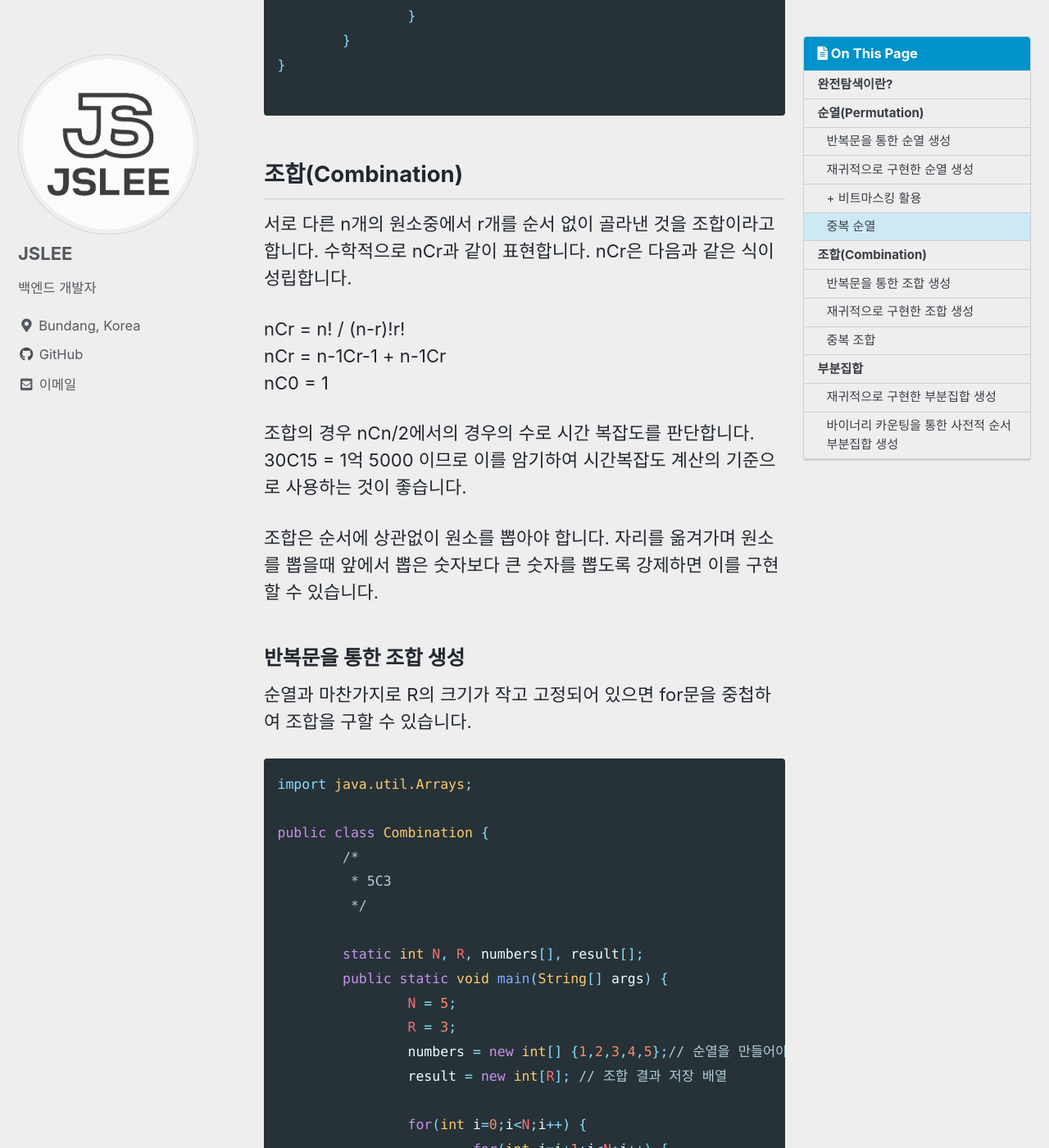
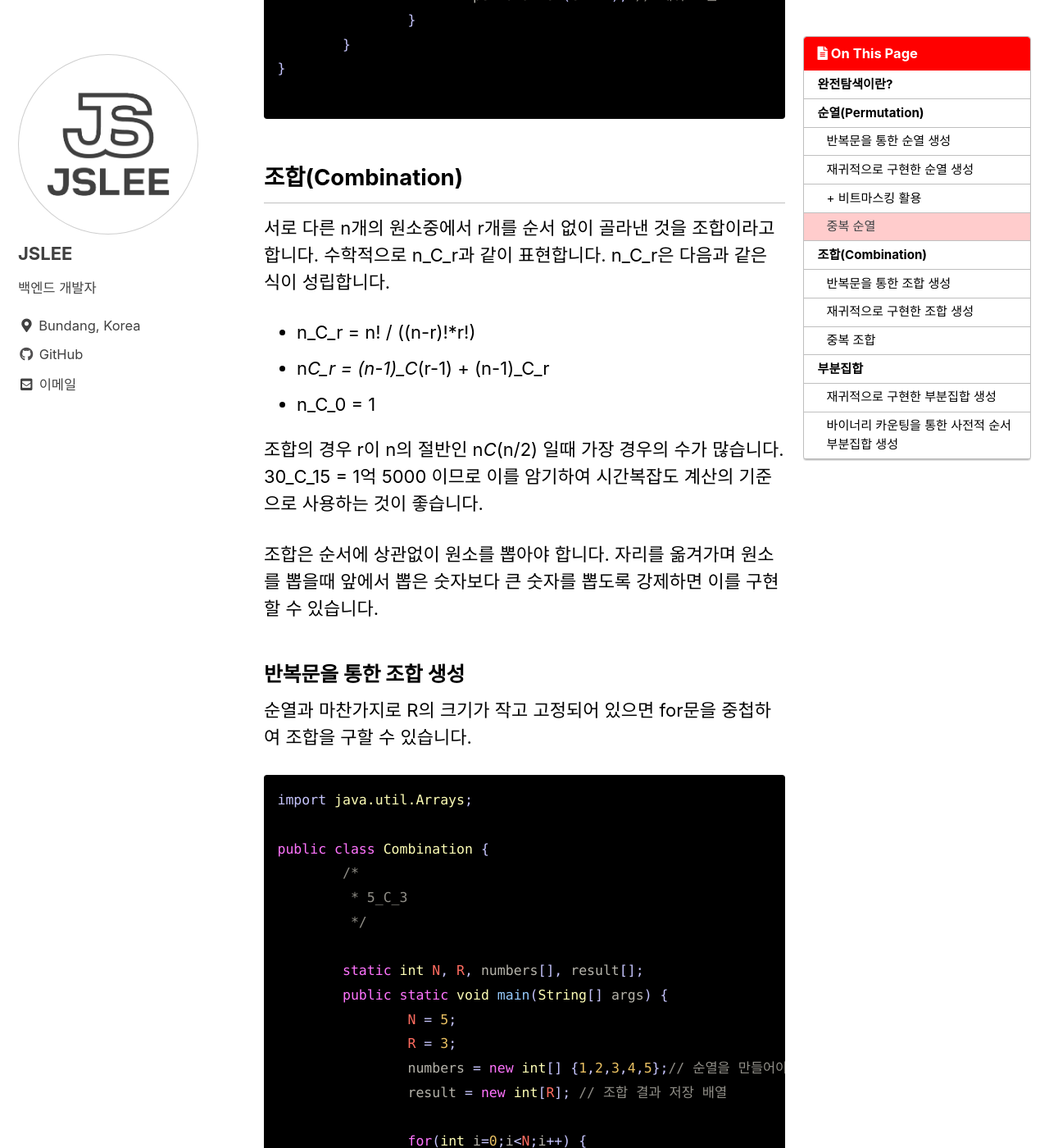
Before and after one commit to jslee7420/devlog, a Jekyll site: the page built from _posts/2021-08-12-BruteForce.md, in a window 1280 px wide and 1400 px high, scrolled down 5326 px. Shown: the whole window at 82% size. Built offline with Jekyll 4.4.1, drawn with Linux system fonts in a browser that asks for light colours; cached includes are drawn as plain includes; some of the changed text lies outside the part shown.

Commit message:
UPDATE bruteforce ADD git

```diff
--- a/_config.yml
+++ b/_config.yml
@@ -12,7 +12,7 @@
 
 # theme                  : "minimal-mistakes-jekyll"
 # remote_theme           : "mmistakes/minimal-mistakes"
-minimal_mistakes_skin: "air" # "air", "aqua", "contrast", "dark", "dirt", "neon", "mint", "plum", "sunrise"
+minimal_mistakes_skin: "contrast" # "air", "aqua", "contrast", "dark", "dirt", "neon", "mint", "plum", "sunrise"
 
 # Site Settings
 locale: "ko-KR"
--- a/_posts/2021-08-12-BruteForce.md
+++ b/_posts/2021-08-12-BruteForce.md
@@ -38,7 +38,7 @@ import java.util.Arrays;
 
 public class Permutation {
 	/*
-	 * 3P3
+	 * 3_P_3
 	 */
 	static int N, R, numbers[], result[];
 	public static void main(String[] args) {
@@ -72,7 +72,7 @@ import java.util.Arrays;
 
 public class Permutation {
 	/*
-	 * 3P3
+	 * 3_P_3
 	 */
 	static int N, R, numbers[], result[];
 	static boolean[] isSelected;
@@ -112,7 +112,7 @@ import java.util.Arrays;
 
 public class Permutation {
 	/*
-	 * 3P3
+	 * 3_P_3
 	 */
 	static int N, R, numbers[], result[];
 	public static void main(String[] args) {
@@ -147,7 +147,7 @@ import java.util.Arrays;
 
 public class Permutation {
 	/*
-	 * 3P3
+	 * 3_P_3
 	 */
 	static int N, R, numbers[], result[];
 	public static void main(String[] args) {
@@ -175,13 +175,13 @@ public class Permutation {
 
 ## 조합(Combination)
 
-서로 다른 n개의 원소중에서 r개를 순서 없이 골라낸 것을 조합이라고 합니다. 수학적으로 nCr과 같이 표현합니다. nCr은 다음과 같은 식이 성립합니다.
+서로 다른 n개의 원소중에서 r개를 순서 없이 골라낸 것을 조합이라고 합니다. 수학적으로 n_C_r과 같이 표현합니다. n_C_r은 다음과 같은 식이 성립합니다.
 
-nCr = n! / (n-r)!r!
-nCr = n-1Cr-1 + n-1Cr
-nC0 = 1
+- n_C_r = n! / ((n-r)!\*r!)
+- n*C_r = (n-1)\_C*(r-1) + (n-1)\_C_r
+- n_C_0 = 1
 
-조합의 경우 nCn/2에서의 경우의 수로 시간 복잡도를 판단합니다. 30C15 = 1억 5000 이므로 이를 암기하여 시간복잡도 계산의 기준으로 사용하는 것이 좋습니다.
+조합의 경우 r이 n의 절반인 n*C*(n/2) 일때 가장 경우의 수가 많습니다. 30_C_15 = 1억 5000 이므로 이를 암기하여 시간복잡도 계산의 기준으로 사용하는 것이 좋습니다.
 
 조합은 순서에 상관없이 원소를 뽑아야 합니다. 자리를 옮겨가며 원소를 뽑을때 앞에서 뽑은 숫자보다 큰 숫자를 뽑도록 강제하면 이를 구현할 수 있습니다.
 
@@ -194,7 +194,7 @@ import java.util.Arrays;
 
 public class Combination {
 	/*
-	 * 5C3
+	 * 5_C_3
 	 */
 
 	static int N, R, numbers[], result[];
@@ -226,7 +226,7 @@ import java.util.Arrays;
 
 public class Combination {
 	/*
-	 * 5C3
+	 * 5_C_3
 	 */
 
 	static int N, R, numbers[], result[];
@@ -262,7 +262,7 @@ import java.util.Arrays;
 
 public class Combination {
 	/*
-	 * 5C3
+	 * 5_C_3
 	 */
 	static int N, R, numbers[], result[];
 	static boolean[] isSelected;
@@ -356,7 +356,7 @@ public class Subset {
 	private static void subset() {
 		for(int i=0;i<(1<<N);i++) { // 1<<n: 부분집합의 개수
 			for(int j=0;j<N;j++)  // 원소의 수 만큼 비트 비교
-      if((i&1<<j)!=0) System.out.print(numbers[j]+" ");
+      			if((i&1<<j)!=0) System.out.print(numbers[j]+" ");
 			System.out.println();
 		}
 	}
```
Also changed, not shown: other parts of _posts/2021-08-12-BruteForce.md (+4 -4 lines), _posts/2021-10-09-git.md (+83 -22 lines).
